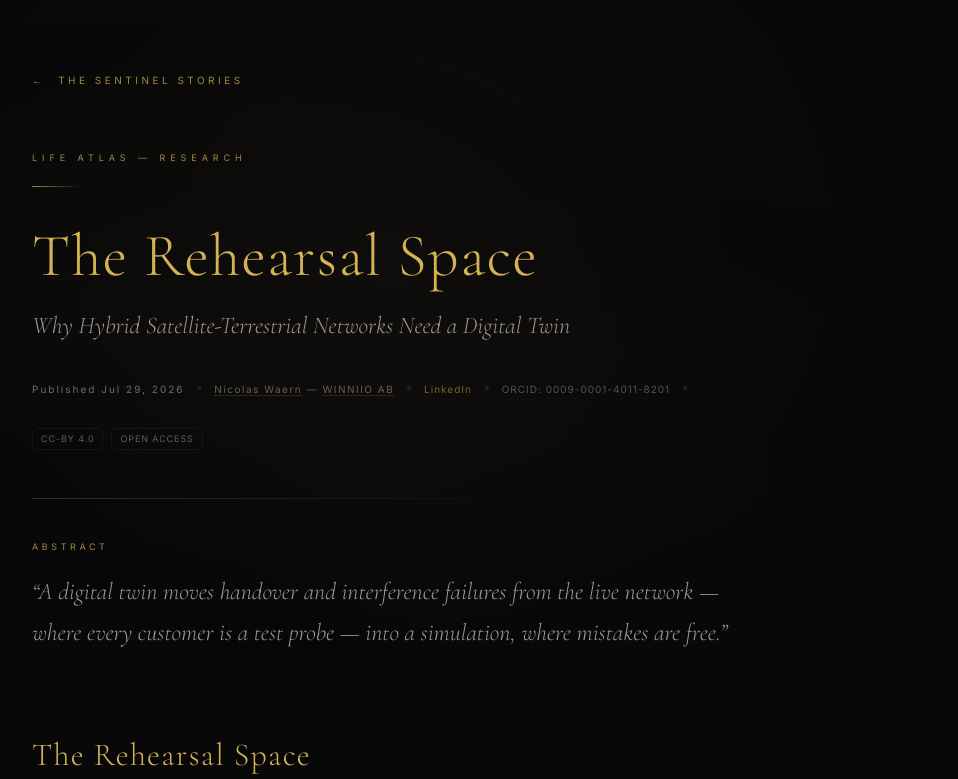
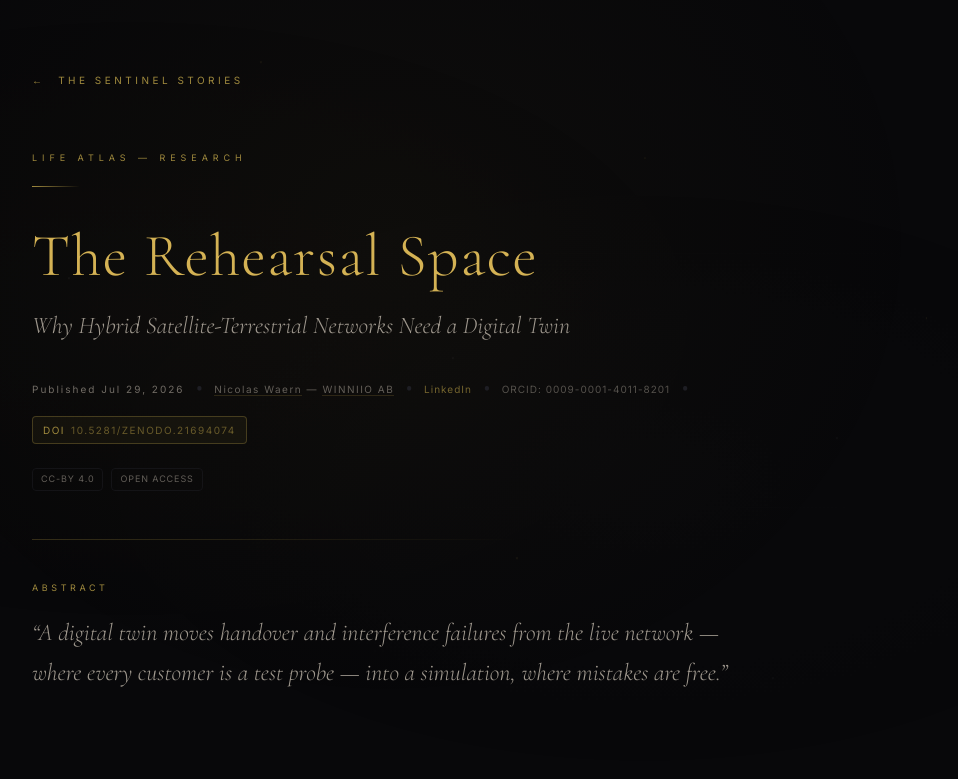
Before and after one commit to LifeAtlas/the-sentinel-seed, a Next.js app: page /research/research-rehearsal-space in a window 1280 px wide. Shown: the top 779 px of the page, without its empty margins (252-1210 px from the left). Built offline with nearby package versions, Linux system fonts and the light colour scheme.

Commit message:
Set Zenodo DOI 10.5281/zenodo.21694074 on The Rehearsal Space
Co-Authored-By: Claude Fable 5 <noreply@anthropic.com>
Claude-Session: https://claude.ai/code/session_01FrmC14MVk4R72UdXoYoYiM

```diff
--- a/app/research/[slug]/page.tsx
+++ b/app/research/[slug]/page.tsx
@@ -25,7 +25,7 @@ export const researchArticles: Omit<ResearchArticle, "content">[] = [
     subtitle: "Why Hybrid Satellite-Terrestrial Networks Need a Digital Twin",
     year: "Jul 29, 2026",
     excerpt: "A digital twin moves handover and interference failures from the live network — where every customer is a test probe — into a simulation, where mistakes are free.",
-    doi: "",
+    doi: "10.5281/zenodo.21694074",
   },
   {
     slug: "research-two-launches",
```
